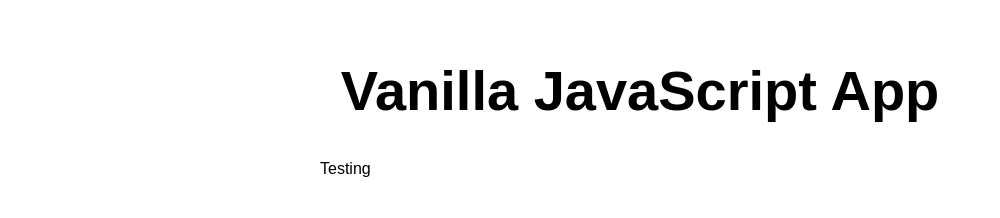
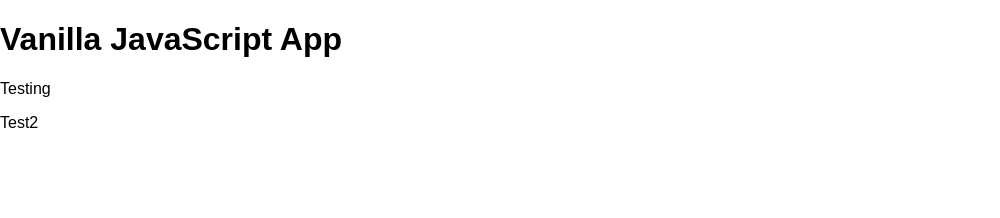
Before and after one commit to tonybigprod/Swimming, a website: page src/index.html in a window 1280 px wide. Shown: the whole page, without its empty margins (0-1000 px from the left). Drawn offline with Linux system fonts and the light colour scheme.

Commit message:
Update index.html
Testing react

```diff
--- a/src/index.html
+++ b/src/index.html
@@ -9,11 +9,9 @@
 </head>
 
 <body>
-    <main>
-        <h1>Vanilla JavaScript App</h1>
-        <p>Testing</p>
-        <p id="testPara"></p>
-    </main>
+    <h1>Vanilla JavaScript App</h1>
+    <p>Testing</p>
+    <p id="root">Test2</p>
 </body>
 
 </html>
@@ -34,7 +32,7 @@
         </h1>
     );
 
-    const root = ReactDOM.createRoot(document.getElementById('testPara'));
+    const root = ReactDOM.createRoot(document.getElementById('root'));
     root.render(<h1>Hello, world!</h1>);
 
 </script>
```
